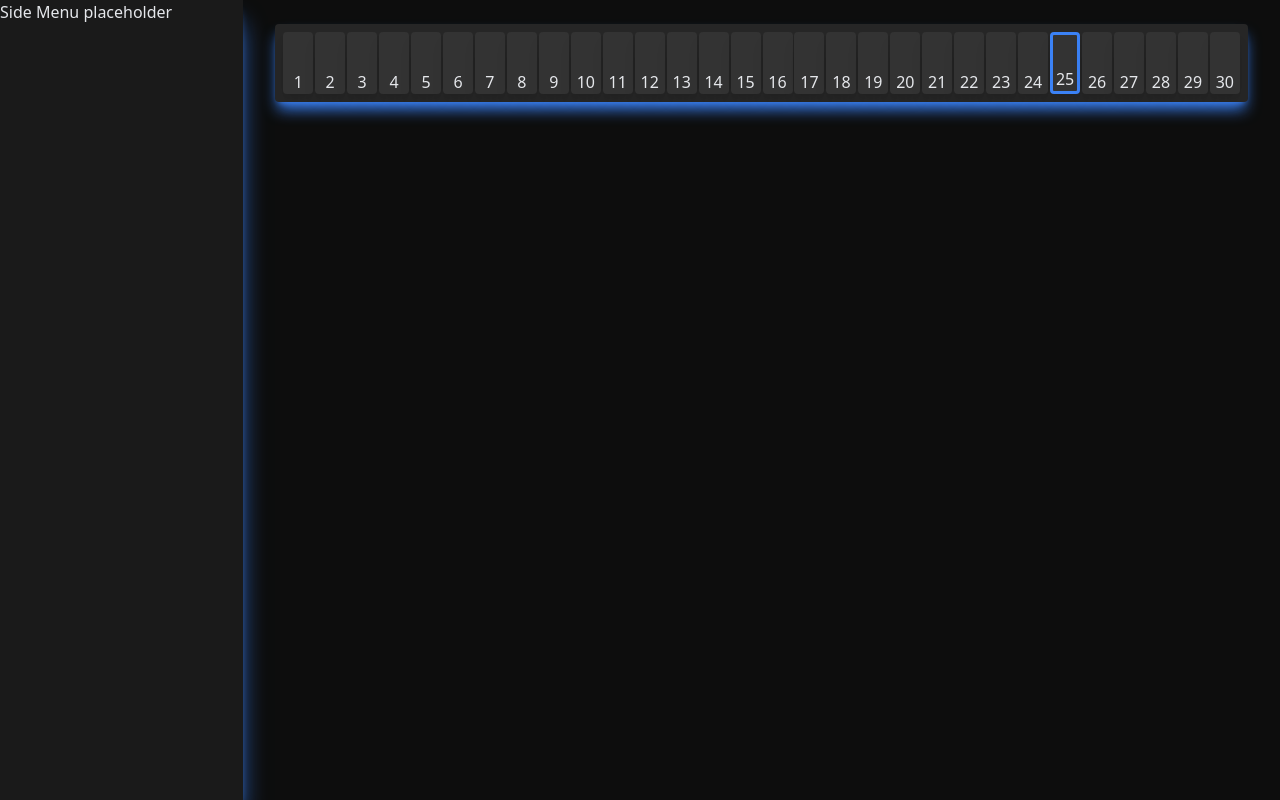
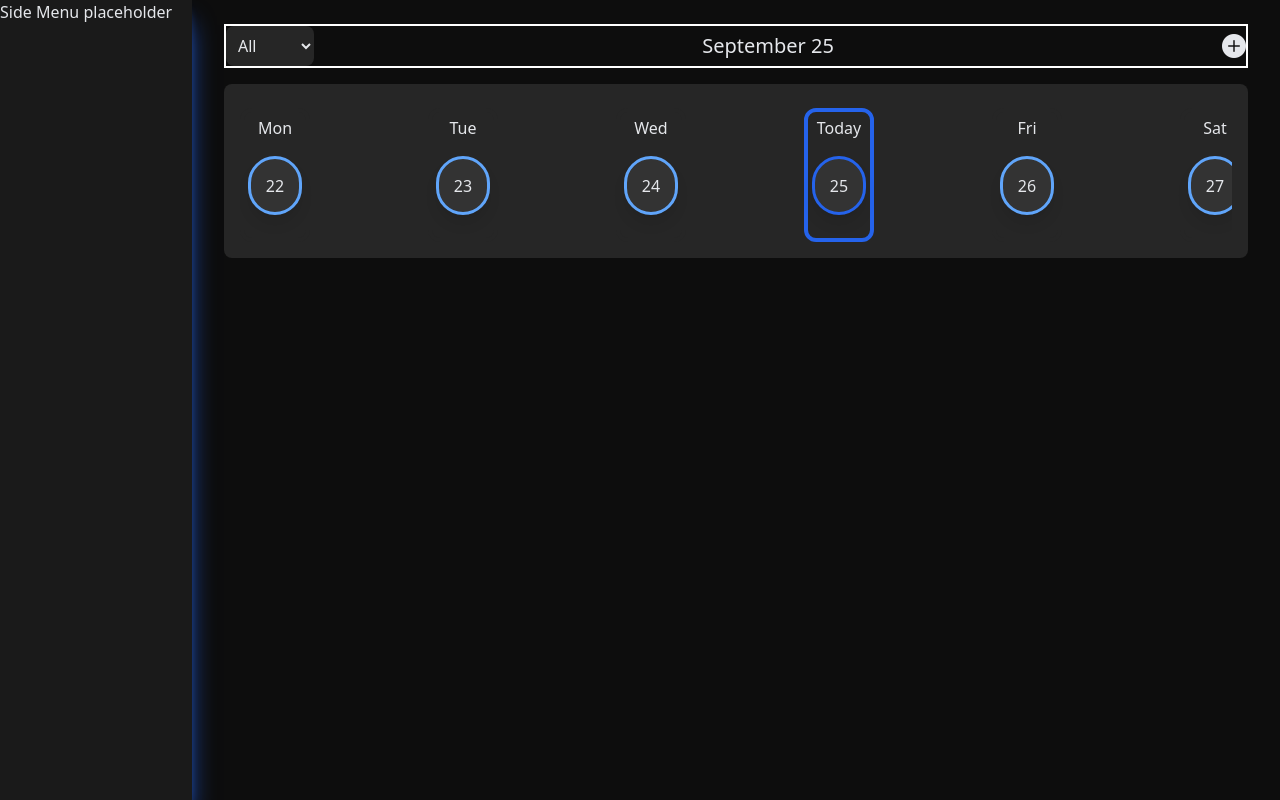
Before and after one commit to theinternetfae/Optima-V.2, a React (Vite) app: page / in a window 1280 px wide. Built offline with nearby package versions, Linux system fonts and the light colour scheme.

Commit message:
Fixing UI and configuring functionality

```diff
--- a/index.html
+++ b/index.html
@@ -4,6 +4,7 @@
     <meta charset="UTF-8" />
     <link rel="icon" type="image/svg+xml" href="/vite.svg" />
     <meta name="viewport" content="width=device-width, initial-scale=1.0" />
+    <link href="https://cdn.jsdelivr.net/npm/bootstrap-icons@1.11.3/font/bootstrap-icons.css" rel="stylesheet"/>
     <title>optima</title>
   </head>
   <body>
--- a/package.json
+++ b/package.json
@@ -11,6 +11,8 @@
   },
   "dependencies": {
     "@tailwindcss/vite": "^4.1.13",
+    "bootstrap": "^5.3.8",
+    "bootstrap-icons": "^1.13.1",
     "react": "^19.1.1",
     "react-dom": "^19.1.1",
     "tailwindcss": "^4.1.13"
--- a/src/Date.jsx
+++ b/src/Date.jsx
@@ -1,7 +1,9 @@
-import { useEffect, useState } from "react";
+import { useEffect, useState, useRef} from "react";
 
 function DateMenu() {
     const [days, setDays] = useState([]);
+    const containerRef = useRef(null);
+    const todayRef = useRef(null);
 
     function getDaysInMonth(year, month) {
         const result = [];
@@ -15,6 +17,8 @@ function DateMenu() {
         return result;
     }
 
+    const today = new Date();
+
     useEffect(() => {
         const today = new Date();
         const year = today.getFullYear();
@@ -23,16 +27,47 @@ function DateMenu() {
         setDays(getDaysInMonth(year, month))
     }, []);
 
+    useEffect(() => {
+        if (todayRef.current && containerRef.current) {
+            todayRef.current.scrollIntoView({
+                behavior: "auto",
+                inline: "center",
+                block: "nearest",
+            });
+        }
+    }, [days]);
+
+    const dayNames = ['Sun', 'Mon', 'Tue', 'Wed', 'Thur', 'Fri', 'Sat'];
+
     return (
-        <div className="date-menu">
-            {days.map((day, index) => {
-                const isToday = day.toDateString() === new Date().toDateString();
-                if(isToday) {
-                    return (<span className="border border-3 border-bluet other-days" key={index}>{day.getDate()} </span>)
-                } else {
-                    return(<span className="other-days" key={index}>{day.getDate()} </span>)
-                }
-            })}
+        <div>
+
+            <div className="task-handler">
+                <select name="show" className="show">
+                    <option value="all">All</option>
+                    <option value="unmet">Unmet</option>
+                    <option value="met">Met</option>
+                </select>
+                <p className="nav-date">{today.toLocaleDateString("en-US", { month: "long", day: "numeric" })}</p>
+                <i className="bi bi-plus-circle-fill add"></i>
+            </div>
+
+            <div className="date-menu" ref={containerRef}>
+                <div className="date-track">
+                    {days.map((day, index) => {
+                        const isToday = day.toDateString() === new Date().toDateString();
+                        const weekday = dayNames[day.getDay()];
+                        const isMonday = weekday.toLowerCase() === "mon";
+
+                        return (
+                            <div key={index} className={`ind-date-box ${isMonday ? "snap-start monday" : ""} ${isToday ? "border-bluet" : ""}`} ref={isToday ? todayRef : null}>
+                                <span className="flex justify-center">{isToday ? "Today" : `${weekday}`}</span>
+                                <span className={`other-days ${isToday ? "border-bluet" : ""}`}>{day.getDate()} </span>
+                            </div>
+                        )
+                    })}
+                </div>
+            </div>
         </div>
     );
 }
--- a/src/index.css
+++ b/src/index.css
@@ -7,9 +7,14 @@ body {
     height: 100vh;
 }
 
+.date-track::-webkit-scrollbar {
+    display: none; /* Chrome, Safari */
+}
+
 @theme {
-  --color-selected: #DA38CD;
-  --color-bluet: #3B82F6;
+    --color-selected: #DA38CD;
+    --color-bluet: #2563EB;
+    --color-bluelight: #60A5FA;
 }
 
 @layer components {
@@ -18,7 +23,7 @@ body {
         @apply flex;
 
         & .a-body {
-            @apply w-[80%] mx-8 mt-6
+            @apply w-[80%] mx-8 mt-6;
         }
     }
 
@@ -26,11 +31,35 @@ body {
         @apply bg-[#1A1A1A] w-[20%] h-[100vh] shadow-xl shadow-bluet;
     }
 
+    .task-handler {
+        @apply border border-2 border-white flex justify-between items-center mb-4;
+
+        & .show {
+            @apply bg-[#262626] p-2 rounded-lg;
+        }
+
+        & .nav-date {
+            @apply text-xl
+        }
+
+        & .add {
+            @apply text-2xl
+        }
+    }
+
     .date-menu {
-        @apply bg-[#262626] rounded h-[10%] p-2 flex justify-between shadow-lg shadow-bluet;
+        @apply bg-[#262626] rounded-lg h-[15%] flex justify-center p-4;
 
-        & .other-days {
-            @apply rounded h-full w-[30px] bg-[#333333] border-neutral-600 shadow-lg flex items-end justify-center;
+        & .date-track {
+            @apply flex gap-29 justify-between overflow-x-auto mt-2 snap-x snap-mandatory;
+
+            & .ind-date-box {
+               @apply border border-4 border-[#262626] w-25 flex flex-col ml-[2px] p-[4px] rounded-xl gap-4;
+            }
+
+            & .other-days {
+                @apply border border-[3px] border-bluelight rounded-full h-[50%] w-[30px] bg-[#333333] p-6 shadow-lg flex items-center justify-center cursor-pointer;
+            }
         }
     }
 }
```
Also changed, not shown: 1 other file (tests, documents, lock files or other folders).
